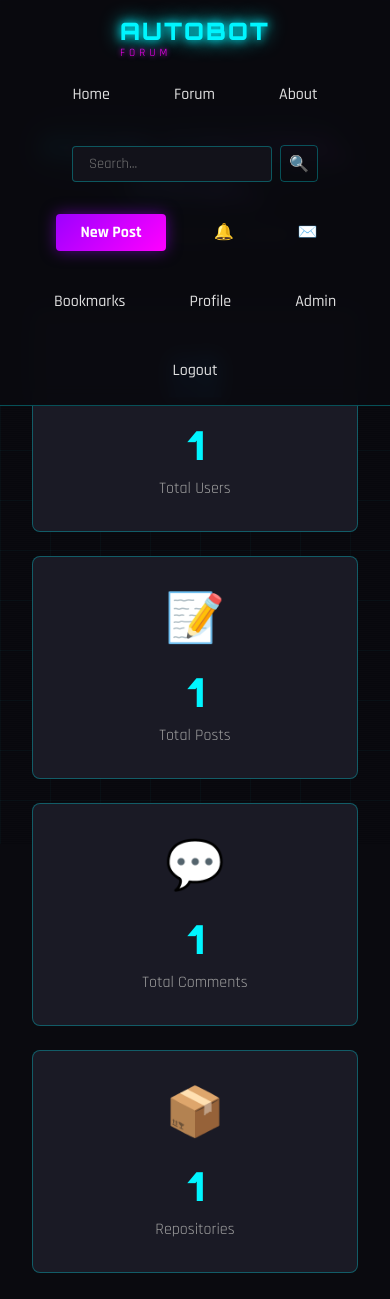
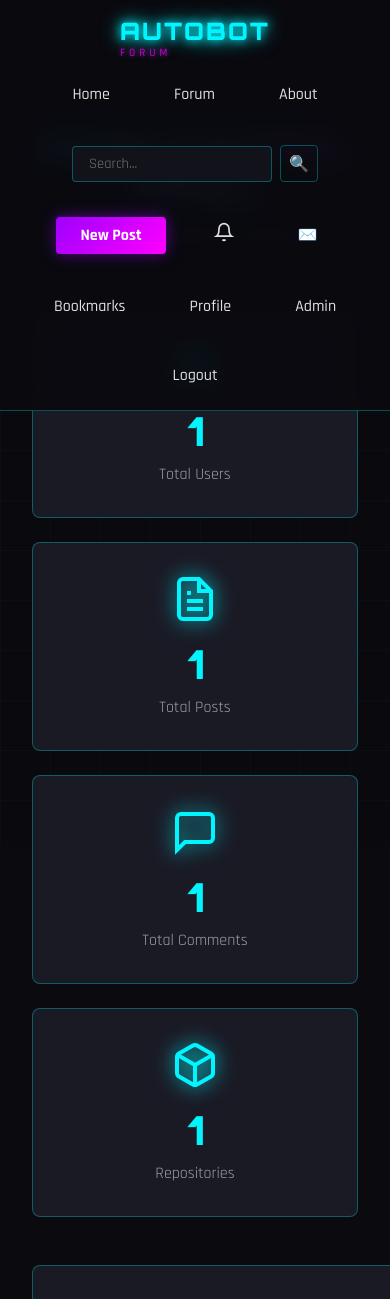
Before and after one commit to AutoBotSolutions/Auto-Bot-Solutions-Forum, a Flask app: page /admin/dashboard in a window 390 px wide; the page is wider, and only the part inside the window is pictured. Shown: the top 1299 px of that part. Run offline with Flask 3, Linux system fonts and the light colour scheme; a user stored in the database is signed in; tables that the repository leaves empty hold one stand-in row (values such as "Sample post").

Commit message:
Complete UI/UX fixes and functionality improvements
**Critical Bug Fixes:**
- Fixed messages inbox AttributeError: Changed InstrumentedList to proper Message.query
- Resolved unread message counting and message ordering issues
- Messages system now fully functional for inbox and sent items

**UI/UX Enhancements:**
- Replaced admin dashboard emoji icons with professional SVG icons
- Added sci-fi themed styling with neon glow effects to admin stats
- Enhanced navigation notification icon with SVG and hover effects
- Improved visual consistency across the forum interface

**CSS and Styling:**
- Added .nav-icon styles for SVG icons with hover effects
- Enhanced admin dashboard icon styling with neon cyan glow
- Improved accessibility and semantic HTML structure
- Better responsive design for navigation elements

**Files Modified:**
- app/message/routes.py: Fixed database query issues
- app/templates/base.html: Updated notification icon
- app/templates/admin/dashboard.html: Professional SVG icons
- app/static/css/style.css: Enhanced icon styling

All critical functionality now working with improved visual design matching the sci-fi theme.

```diff
--- a/app/message/routes.py
+++ b/app/message/routes.py
@@ -9,14 +9,14 @@ message_bp = Blueprint('message', __name__, url_prefix='/messages')
 @message_bp.route('/')
 @login_required
 def inbox():
-    messages = current_user.received_messages.order_by(Message.created_at.desc()).all()
-    unread_count = current_user.received_messages.filter_by(is_read=False).count()
+    messages = Message.query.filter_by(receiver_id=current_user.id).order_by(Message.created_at.desc()).all()
+    unread_count = Message.query.filter_by(receiver_id=current_user.id, is_read=False).count()
     return render_template('message/inbox.html', messages=messages, unread_count=unread_count)
 
 @message_bp.route('/sent')
 @login_required
 def sent():
-    messages = current_user.sent_messages.order_by(Message.created_at.desc()).all()
+    messages = Message.query.filter_by(sender_id=current_user.id).order_by(Message.created_at.desc()).all()
     return render_template('message/sent.html', messages=messages)
 
 @message_bp.route('/new', methods=['GET', 'POST'])
--- a/app/static/css/style.css
+++ b/app/static/css/style.css
@@ -175,6 +175,18 @@ body {
 .nav-link:hover {
     color: var(--neon-cyan);
     text-shadow: 0 0 10px var(--neon-cyan);
+}
+
+.nav-icon {
+    width: 20px;
+    height: 20px;
+    stroke: var(--text-primary);
+    transition: all 0.3s ease;
+}
+
+.nav-link:hover .nav-icon {
+    stroke: var(--neon-cyan);
+    filter: drop-shadow(0 0 5px var(--neon-cyan));
 }
 
 .btn-glow {
--- a/app/templates/admin/dashboard.html
+++ b/app/templates/admin/dashboard.html
@@ -11,22 +11,47 @@
 
     <div class="stats-grid">
         <div class="stat-card">
-            <div class="stat-icon">👥</div>
+            <div class="stat-icon">
+                <svg viewBox="0 0 24 24" fill="none" stroke="currentColor" stroke-width="2">
+                    <path d="M17 21v-2a4 4 0 0 0-4-4H5a4 4 0 0 0-4 4v2"></path>
+                    <circle cx="9" cy="7" r="4"></circle>
+                    <path d="M23 21v-2a4 4 0 0 0-3-3.87"></path>
+                    <path d="M16 3.13a4 4 0 0 1 0 7.75"></path>
+                </svg>
+            </div>
             <div class="stat-value">{{ total_users }}</div>
             <div class="stat-label">Total Users</div>
         </div>
         <div class="stat-card">
-            <div class="stat-icon">📝</div>
+            <div class="stat-icon">
+                <svg viewBox="0 0 24 24" fill="none" stroke="currentColor" stroke-width="2">
+                    <path d="M14 2H6a2 2 0 0 0-2 2v16a2 2 0 0 0 2 2h12a2 2 0 0 0 2-2V8z"></path>
+                    <polyline points="14 2 14 8 20 8"></polyline>
+                    <line x1="16" y1="13" x2="8" y2="13"></line>
+                    <line x1="16" y1="17" x2="8" y2="17"></line>
+                    <polyline points="10 9 9 9 8 9"></polyline>
+                </svg>
+            </div>
             <div class="stat-value">{{ total_posts }}</div>
             <div class="stat-label">Total Posts</div>
         </div>
         <div class="stat-card">
-            <div class="stat-icon">💬</div>
+            <div class="stat-icon">
+                <svg viewBox="0 0 24 24" fill="none" stroke="currentColor" stroke-width="2">
+                    <path d="M21 15a2 2 0 0 1-2 2H7l-4 4V5a2 2 0 0 1 2-2h14a2 2 0 0 1 2 2z"></path>
+                </svg>
+            </div>
             <div class="stat-value">{{ total_comments }}</div>
             <div class="stat-label">Total Comments</div>
         </div>
         <div class="stat-card">
-            <div class="stat-icon">📦</div>
+            <div class="stat-icon">
+                <svg viewBox="0 0 24 24" fill="none" stroke="currentColor" stroke-width="2">
+                    <path d="M21 16V8a2 2 0 0 0-1-1.73l-7-4a2 2 0 0 0-2 0l-7 4A2 2 0 0 0 3 8v8a2 2 0 0 0 1 1.73l7 4a2 2 0 0 0 2 0l7-4A2 2 0 0 0 21 16z"></path>
+                    <polyline points="3.27 6.96 12 12.01 20.73 6.96"></polyline>
+                    <line x1="12" y1="22.08" x2="12" y2="12"></line>
+                </svg>
+            </div>
             <div class="stat-value">{{ total_repos }}</div>
             <div class="stat-label">Repositories</div>
         </div>
@@ -103,8 +128,18 @@
 }
 
 .stat-icon {
-    font-size: 3rem;
     margin-bottom: 1rem;
+    display: flex;
+    justify-content: center;
+    align-items: center;
+}
+
+.stat-icon svg {
+    width: 3rem;
+    height: 3rem;
+    stroke: var(--neon-cyan);
+    fill: none;
+    filter: drop-shadow(0 0 10px var(--neon-cyan));
 }
 
 .stat-value {
--- a/app/templates/base.html
+++ b/app/templates/base.html
@@ -30,7 +30,10 @@
                 {% if current_user.is_authenticated %}
                     <a href="{{ url_for('forum.create_post') }}" class="nav-link btn-glow">New Post</a>
                     <a href="{{ url_for('notification.notifications') }}" class="nav-link">
-                        🔔
+                        <svg class="nav-icon" viewBox="0 0 24 24" fill="none" stroke="currentColor" stroke-width="2">
+                            <path d="M18 8A6 6 0 0 0 6 8c0 7-3 9-3 9h18s-3-2-3-9"></path>
+                            <path d="M13.73 21a2 2 0 0 1-3.46 0"></path>
+                        </svg>
                         {% set unread_count = current_user.notifications | selectattr('is_read', 'equalto', false) | list | length %}
                         {% if unread_count > 0 %}
                         <span class="notification-badge">{{ unread_count }}</span>
```
